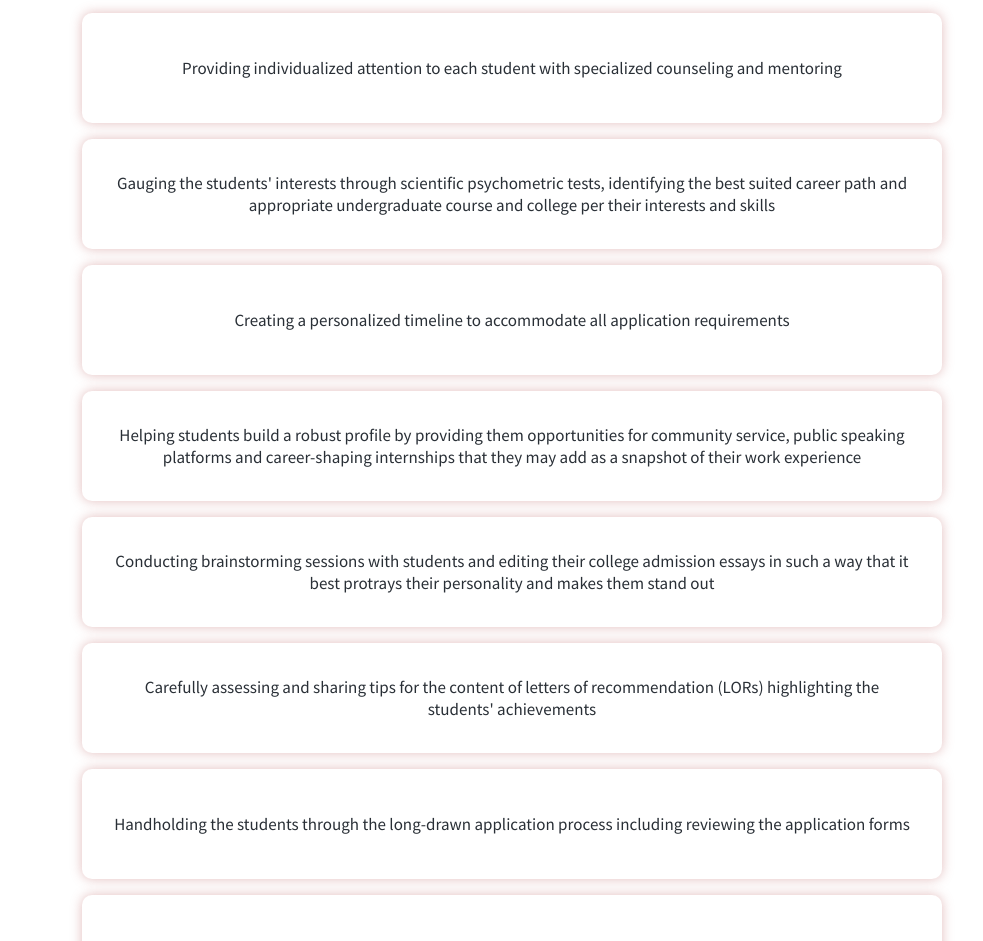
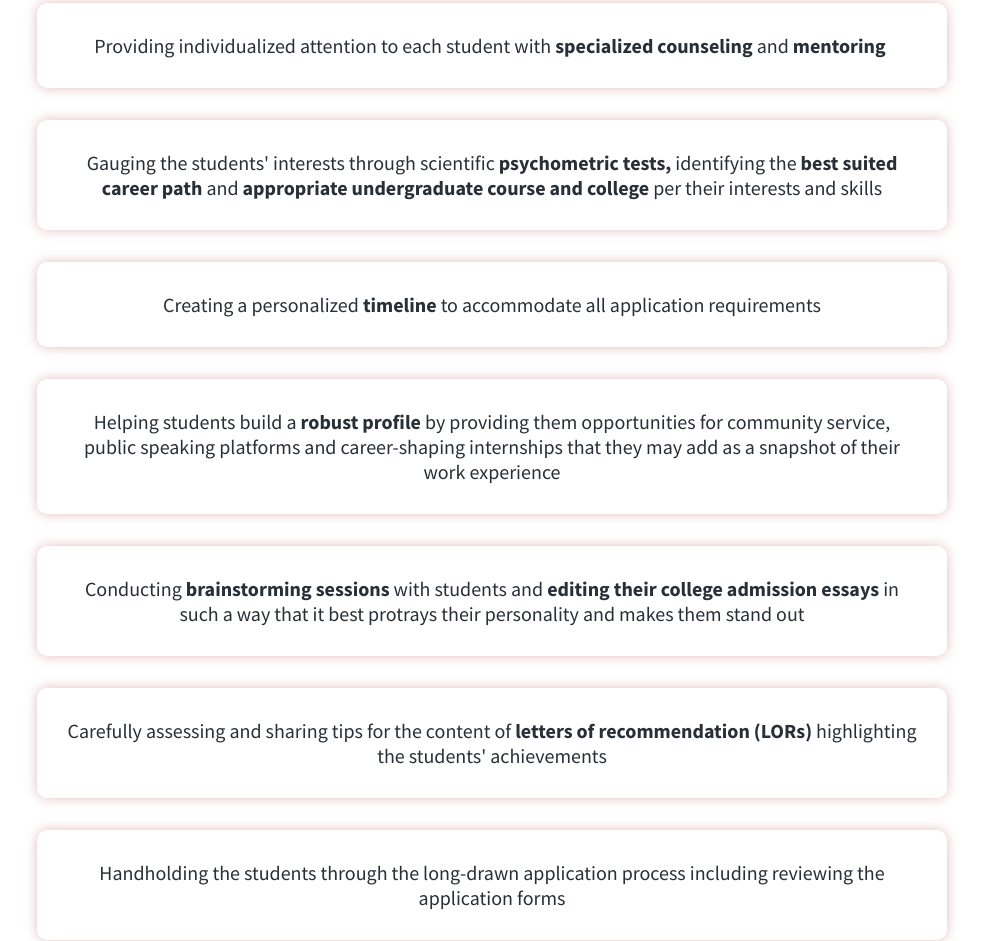
Before and after one commit to raghavmathur1/Discern, a React (Create React App) app: page /US in a window 1280 px wide. Shown: the part 2840-3781 px from the top of the page, without its empty margins (148-1131 px from the left). Built offline with nearby package versions, Linux system fonts and the light colour scheme.

Commit message:
Favicon added

```diff
--- a/src/App.css
+++ b/src/App.css
@@ -294,25 +294,23 @@ a{
 }
 
 .points ol{
-	font-size: 25px;
+	font-size: 24px;
 	margin: 10px 50px;
 	font-weight: ;
 	text-align: justify;
+
 }
 
 .point{
-	width: 800px;
-	height: 90px;
-	padding: 10px 30px;
+	width: 850px;
+	padding: 30px 30px;
 	margin: 16px 0;
 	background: #fff;
 	border-radius: 10px;
-	font-size: 17px;
+	font-size: 20px;
 	text-align: center;
 	margin: 16px 20px;
-	display:flex;
-	align-items: center;
-	justify-content: center;
+
 	box-shadow:  0px 0px 12px 0 rgba(185, 89, 89, 0.4);
 }
 
@@ -390,7 +388,7 @@ a{
 .info{
 	width: 50%;
 	margin: 0 auto;
-	font-size: 26px;
+	font-size: 24px;
 	letter-spacing: 1px;
 }
 
--- a/src/components/Service.jsx
+++ b/src/components/Service.jsx
@@ -9,57 +9,47 @@ class Service extends Component {
 					<div className="line"></div>
 				</div>
 				<div className="points">
-					{/* <div className="point">Career assessment, guidance and mentoring</div>
-					<div className="point">Profile building</div>
-					<div className="point">Optimal resume building</div>
-					<div className="point">Essay writing and editing</div>
-					<div className="point">Writing and editing Letters of Recommendation</div>
-					<div className="point">Interview preparation</div>
 					<div className="point">
-						Applying to the right<br /> undergraduate course and college
+						Providing individualized attention to each student with
+						<span className="bol">&nbsp;specialized counseling&nbsp;</span>and
+						<span className="bol">&nbsp;mentoring&nbsp;</span>
 					</div>
-					<div className="point">Culture orientation</div>
-					<div className="point">Visa guidance</div>
-					<div className="point">Aptitude and psychometric test</div> */}
-					<ol>
-						<li className="point">
-							Providing individualized attention to each student with specialized
-							counseling and mentoring
-						</li>
-						<li className="point">
-							Gauging the students' interests through scientific psychometric tests,
-							identifying the best suited career path and appropriate undergraduate
-							course and college per their interests and skills{' '}
-						</li>
-						<li className="point">
-							Creating a personalized timeline to accommodate all application
-							requirements
-						</li>
-						<li className="point">
-							Helping students build a robust profile by providing them opportunities
-							for community service, public speaking platforms and career-shaping
-							internships that they may add as a snapshot of their work experience
-						</li>
-						<li className="point">
-							Conducting brainstorming sessions with students and editing their
-							college admission essays in such a way that it best protrays their
-							personality and makes them stand out
-						</li>
-						<li className="point">
-							Carefully assessing and sharing tips for the content of letters of
-							recommendation (LORs) highlighting the students' achievements{' '}
-						</li>
-						<li className="point">
-							Handholding the students through the long-drawn application process
-							including reviewing the application forms{' '}
-						</li>
-						<li className="point">Preparing students for the rigour of the college interview process</li>
-						<li className="point">Providing guidance with respect to the Visa process</li>
-						<li className="point">
-							Ensuring that students have a smooth transition into their new lives by
-							arranging cultural orientation activities
-						</li>
-					</ol>
+					<div className="point">
+						Gauging the students' interests through{' '}
+						scientific <span className="bol">psychometric tests, </span>
+						identifying the <span className="bol">best suited career path</span> and <span className="bol">appropriate undergraduate course
+						and college </span>per their interests and skills
+					</div>
+					<div className="point">
+						Creating a personalized <span className="bol">timeline</span> to
+						accommodate all application requirements
+					</div>
+					<div className="point">
+						Helping students build a <span className="bol">robust profile</span> by providing them opportunities for
+						community service, public speaking platforms and career-shaping internships
+						that they may add as a snapshot of their work experience
+					</div>
+					<div className="point">
+						Conducting <span className="bol">brainstorming sessions</span> with students and <span className="bol">editing their college
+						admission essays</span> in such a way that it best protrays their personality and
+						makes them stand out
+					</div>
+					<div className="point">
+						Carefully assessing and sharing tips for the content of <span className="bol">letters of
+						recommendation (LORs)</span> highlighting the students' achievements{' '}
+					</div>
+					<div className="point">
+						Handholding the students through the long-drawn application process
+						including reviewing the application forms{' '}
+					</div>
+					<div className="point">
+						Preparing students for the rigour of the <span className="bol">college interview process</span>
+					</div>
+					<div className="point">Providing <span className="bol">guidance</span> with respect to the <span className="bol">Visa</span> process</div>
+					<div className="point">
+						Ensuring that students have a smooth transition into their new lives by
+						arranging <span className="bol">cultural orientation activities</span>
+					</div>
 				</div>
 			</div>
 		);
--- a/src/components/Sin.jsx
+++ b/src/components/Sin.jsx
@@ -4,7 +4,7 @@ import { HashLink as Link } from 'react-router-hash-link';
 import sing from '../images/singapore.jpg'
 var sty = {
     backgroundImage: `url(${sing})`,
-    backgroundPosition: `bottom`,
+    backgroundPosition: `center`,
     backgroundSize: `cover`
 }
 class Sin extends Component {
```
